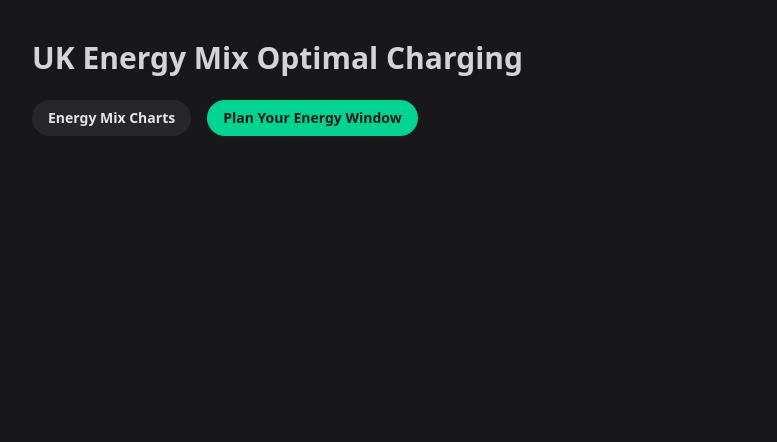
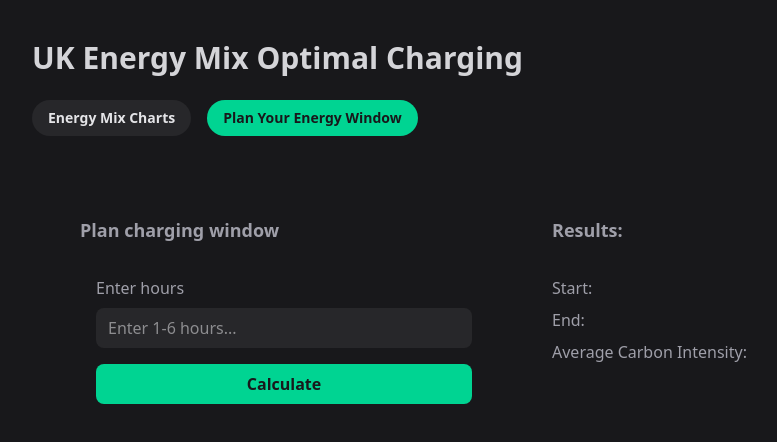
Before and after one commit to zuzanna0422/EnergyWindow-frontend, a React (Vite) app: page / in a window 1280 px wide. Both pictures are taken after a click on the button "Plan Your Energy Window". Shown: the top 442 px of the page, without its empty margins (120-897 px from the left). Built offline with nearby package versions, Linux system fonts and the light colour scheme.

Commit message:
Add Energy Window Planner UI panel

```diff
--- /dev/null
+++ b/src/components/EnergyWindowPlanner.tsx
@@ -0,0 +1,40 @@
+export default function EnergyWindowPlanner() {
+    return (
+        <div className="grid gap-4 md:grid-cols-2">
+            <div className="rounded-2xl border-zinc-800 bg-zinc-850 p-6">
+                <h2 className="text-lg font-bold">
+                    Plan charging window
+                </h2>
+
+                <form className="m-4 grid gap-4 pt-4">
+                    <label className="text-base text-zinc-400">
+                        Enter hours
+                        <input
+                            type="number"
+                            min={1}
+                            max={6}
+                            placeholder="Enter 1-6 hours..."
+                            className="mt-2 w-full rounded-lg border-zinc-700 bg-zinc-800 px-3 py-2 text-zinc-100"
+                        />
+                    </label>
+                    <button
+                        type="button"
+                        className="rounded-lg bg-emerald-400 px-4 py-2 font-semibold text-zinc-900 hover:bg-emerald-500">
+                            Calculate
+                    </button>
+                </form>
+            </div>
+
+            <div className="rounded-2xl border-zinc-800 bg-zinc-850 p-6">
+                <h2 className="text-lg font-bold text-zinc-400">
+                    Results:
+                </h2>
+                <div className="mt-4 pt-4 gap-2 flex flex-col">
+                    <div>Start:</div>
+                    <div>End:</div>
+                    <div>Average Carbon Intensity:</div>
+                </div>
+            </div>
+        </div>
+    )
+}
--- a/src/pages/Dashboard.tsx
+++ b/src/pages/Dashboard.tsx
@@ -1,4 +1,5 @@
 import { useState } from "react";
+import EnergyWindowPlanner from "../components/EnergyWindowPlanner";
 
 export default function Dashboard()
 {
@@ -31,6 +32,7 @@ export default function Dashboard()
                 </header>
                 <section className="rounded-xl border-zinc-800 bg-zinc-850 p-6 text-zinc-400">
                     {activeTab === "mix" && (<p>Chart Section</p>)}
+                    {activeTab === "plan" && <EnergyWindowPlanner />}
                 </section>
             </div>
         </div>
```
